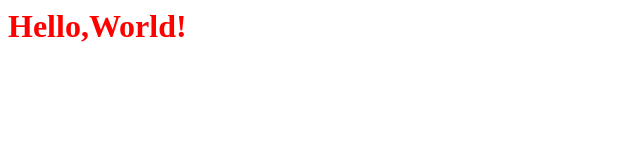
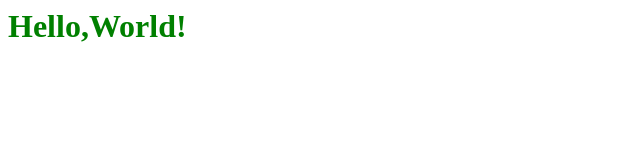
Before and after one commit to YaninaGomezCucchiararo/myskylabrepo, a plain HTML site: page web/index.html in a window 1280 px wide. Shown: the whole page, without its empty margins (0-640 px from the left). Drawn offline with Linux system fonts and the light colour scheme.

Commit message:
add green style

```diff
--- a/web/styles/main.css
+++ b/web/styles/main.css
@@ -1 +1 @@
-h1{color:red;}
+h1{color: green;}
```
